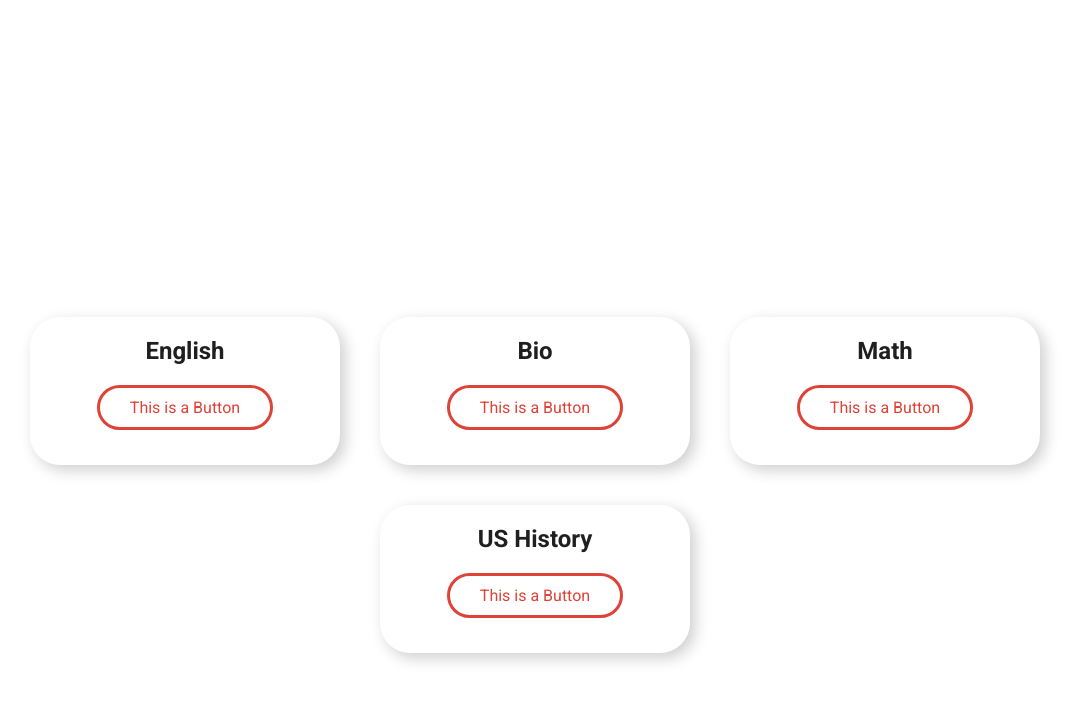
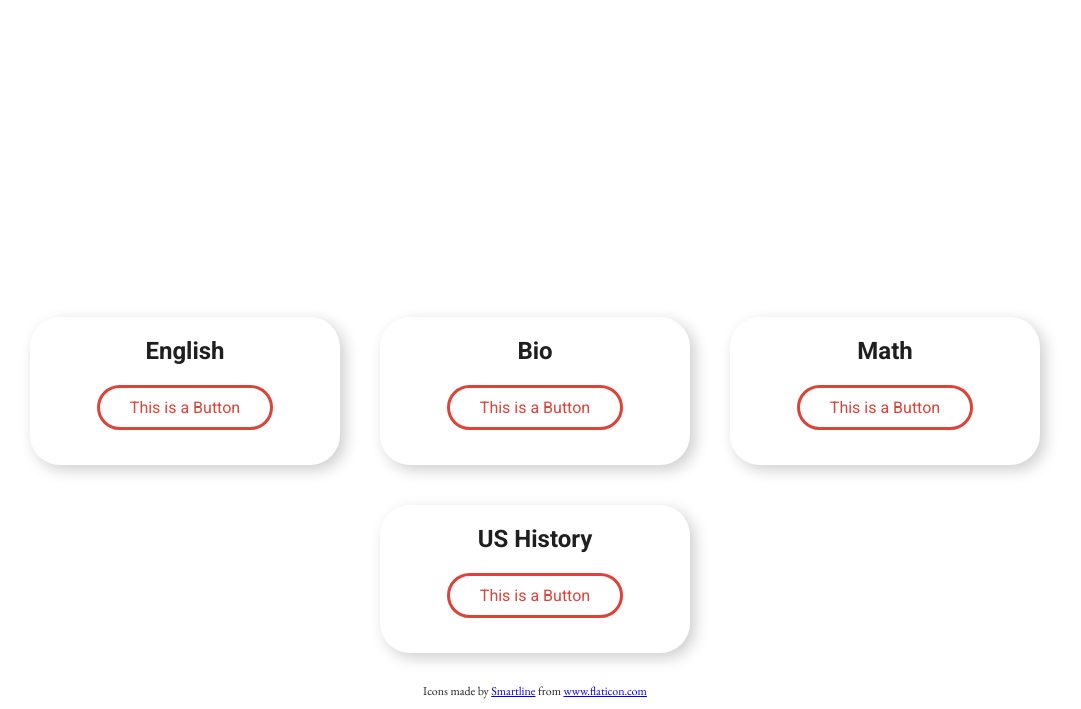
Before and after one commit to jackrgilmore/Webport, a plain HTML site: page index.html in a window 1280 px wide. Shown: the part 503-1212 px from the top of the page, without its empty margins (105-1186 px from the left). Before the commit the page ends 1176 px from the top, so only its background shows below. Drawn offline with nearby package versions, Linux system fonts and the light colour scheme.

Commit message:
Icon and Title

```diff
--- a/index.html
+++ b/index.html
@@ -4,9 +4,9 @@
     <meta charset="UTF-8">
     <meta http-equiv="X-UA-Compatible" content="IE=edge">
     <meta name="viewport" content="width=device-width, initial-scale=1.0">
-    <title>Navigate</title>
+    <title>Webport</title>
     <link rel="stylesheet" href="style.css">
-    <link rel="shortcut icon" type="image/jpg" href="favicon.ico"/>
+    <link rel="shortcut icon" type="image/jpg" href="cloud-computing.png"/>
 </head>
 <body>
     <div class="title">
@@ -32,5 +32,6 @@
             <a href="" class="btn">This is a Button</a>
         </div>
     </div>
+    <div class="attribution">Icons made by <a href="https://www.flaticon.com/authors/smartline" title="Smartline">Smartline</a> from <a href="https://www.flaticon.com/" title="Flaticon">www.flaticon.com</a></div>
 </body>
 </html>
--- a/style.css
+++ b/style.css
@@ -78,3 +78,10 @@ h2 {
     background: var(--btncolor);
     color: var(--btntext);
 }
+
+.attribution {
+    text-align: center;
+    padding: 10px;
+    font-family: 'EB Garamond', serif;
+    font-size: 12px;
+}
```
Also changed, not shown: cloud-computing.png (added).
